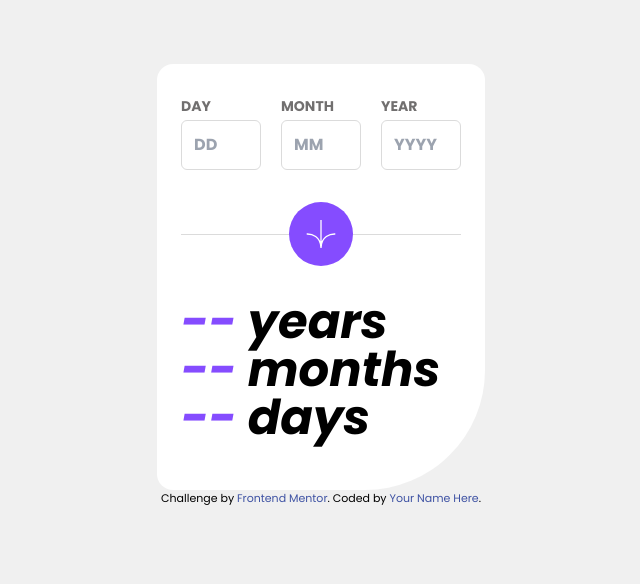
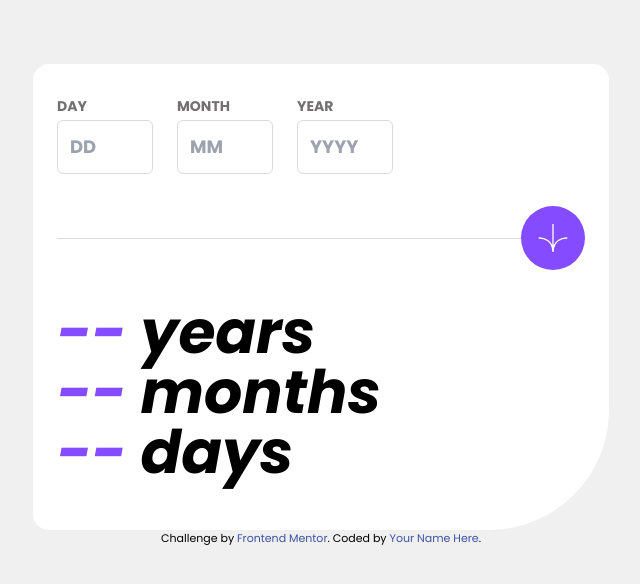
Before and after one commit to Mdalasini/Age-Calculator, a website: page index.html in a window 1280 px wide. Shown: the whole page, without its empty margins (319-959 px from the left). Drawn offline with Linux system fonts and the light colour scheme.

Commit message:
chore: build desktop layout

```diff
--- a/index.html
+++ b/index.html
@@ -10,33 +10,33 @@
   <link href="https://fonts.googleapis.com/css2?family=Poppins:ital,wght@0,100;0,200;0,300;0,400;0,500;0,600;0,700;0,800;0,900;1,100;1,200;1,300;1,400;1,500;1,600;1,700;1,800;1,900&display=swap" rel="stylesheet">
   <link rel="stylesheet" href="/css/style.css">
 </head>
-<body class="bg-neutral-off-white flex flex-col items-center">
-  <div class="bg-neutral-white px-6 py-8 w-fit mt-16 rounded-2xl rounded-br-[120px]">
+<body class="bg-neutral-off-white flex flex-col items-center px-4">
+  <div class="bg-neutral-white px-6 py-8 max-w-xl w-full mt-16 rounded-2xl rounded-br-[120px]">
     <form action="">
 
       <!-- INPUTS -->
-      <div class="flex uppercase gap-x-5">
+      <div class="flex uppercase gap-x-5 md:gap-x-6">
         <!-- get rid of the counter on all the inputs and give them a transparent background with a border color of  -->
         <div class="flex flex-col gap-y-1">
           <label class="text-neutral-smoke text-sm font-bold" for="day">Day</label>
-          <input class="border border-neutral-grey rounded-md w-20 p-3 text-neutral-black font-bold focus:outline focus:outline-1 focus:outline-primary-purple" type="number" id="day" name="day" min="1" max="31" placeholder="DD" required>
+          <input class="border border-neutral-grey rounded-md w-20 md:w-24 p-3 text-neutral-black font-bold focus:outline focus:outline-1 focus:outline-primary-purple md:text-lg" type="number" id="day" name="day" min="1" max="31" placeholder="DD" required>
         </div>
 
         <div class="flex flex-col gap-y-1">
           <label class="text-neutral-smoke text-sm font-bold" for="month">Month</label>
-          <input class="border border-neutral-grey rounded-md w-20 p-3 text-neutral-black font-bold focus:outline focus:outline-1 focus:outline-primary-purple" type="number" id="month" name="month" min="1" max="12" placeholder="MM" required>
+          <input class="border border-neutral-grey rounded-md w-20 md:w-24 p-3 text-neutral-black font-bold focus:outline focus:outline-1 focus:outline-primary-purple md:text-lg" type="number" id="month" name="month" min="1" max="12" placeholder="MM" required>
         </div>
 
         <div class="flex flex-col gap-y-1">
           <label class="text-neutral-smoke text-sm font-bold" for="year">Year</label>
-          <input class="border border-neutral-grey rounded-md w-20 p-3 text-neutral-black font-bold focus:outline focus:outline-1 focus:outline-primary-purple" type="number" id="year" name="year" min="1000" max="9999" placeholder="YYYY" required>
+          <input class="border border-neutral-grey rounded-md w-20 md:w-24 p-3 text-neutral-black font-bold focus:outline focus:outline-1 focus:outline-primary-purple md:text-lg" type="number" id="year" name="year" min="1000" max="9999" placeholder="YYYY" required>
         </div>
       </div>
 
       <!-- BUTTON -->
       <div class="relative flex justify-center mt-8">
         <hr>
-        <button class="z-10" type="submit">
+        <button class="z-10 md:ml-auto" type="submit">
           <div class="w-16 h-16 bg-primary-purple flex items-center justify-center rounded-full">
             <img class="scale-65" src="/assets/images/icon-arrow.svg" alt="button-icon">
           </div>
@@ -45,7 +45,7 @@
     </form>
 
     <!-- RESULT -->
-    <div class="text-5xl font-bold italic mt-8 mb-4">
+    <div class="text-5xl md:text-6xl font-bold italic mt-8 mb-4">
       <p><span id="yearValue" class="text-primary-purple">--</span> years</p>
       <p><span id="monthValue" class="text-primary-purple">--</span> months</p>
       <p><span id="dayValue" class="text-primary-purple">--</span> days</p>
```
Also changed, not shown: css/style.css.
